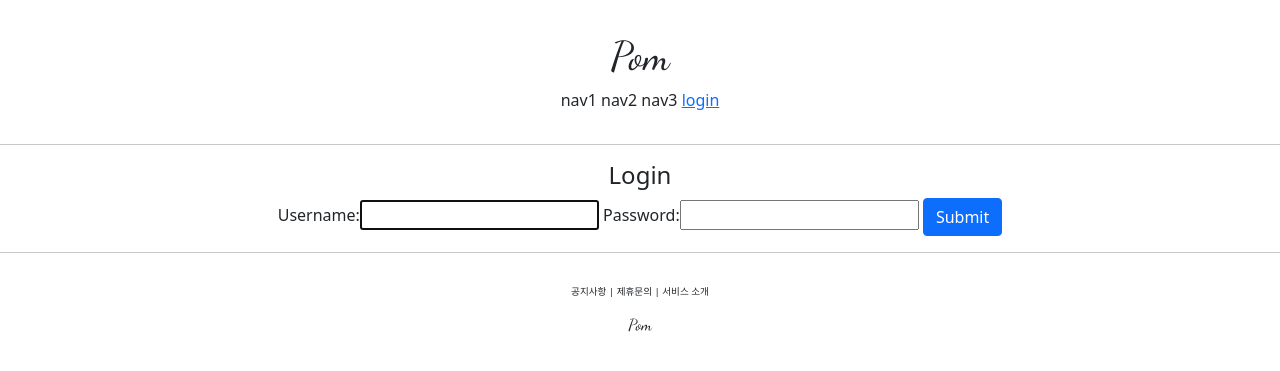
After one commit to duswns094/Pom, a Django app: page /account/login/ in a window 1280 px wide. The commit adds this page. Shown: the top 371 px of the page. Run offline with Django 3.2, Linux system fonts and the light colour scheme; some web fonts are replaced.

Commit message:
django course 22 commit

```diff
--- a/Pom/settings.py
+++ b/Pom/settings.py
@@ -14,6 +14,8 @@ from pathlib import Path
 
 import environ
 import os
+
+from django.urls import reverse_lazy
 
 env = environ.Env(
     # set casting, default value
@@ -48,6 +50,7 @@ INSTALLED_APPS = [
     'django.contrib.sessions',
     'django.contrib.messages',
     'django.contrib.staticfiles',
+    'bootstrap4',
     'accountapp',
 ]
 
@@ -141,3 +144,6 @@ STATICFILES_DIRS = [
 # https://docs.djangoproject.com/en/3.2/ref/settings/#default-auto-field
 
 DEFAULT_AUTO_FIELD = 'django.db.models.BigAutoField'
+
+LOGIN_REDIRECT_URL = reverse_lazy('accountapp:hello_world')
+LOGOUT_REDIRECT_URL = reverse_lazy('accountapp:hello_world')
--- a/accountapp/templates/accountapp/create.html
+++ b/accountapp/templates/accountapp/create.html
@@ -1,11 +1,11 @@
 {% extends 'base.html' %}
-
 {% block content %}
 
   <div style="text-align:center">
     <form action = "{% url 'accountapp:create' %}" method ="post">
       {% csrf_token %}
       {{ form }}
+
       <input type = "submit" class = 'btn btn-primary'>
     </form>
   </div>
--- /dev/null
+++ b/accountapp/templates/accountapp/login.html
@@ -0,0 +1,17 @@
+{% extends 'base.html' %}
+{% block content %}
+
+  <div style="text-align:center">
+    <div>
+      <h4>Login</h4>
+    </div>
+    <div>
+      <form action = "" method ="post">
+        {% csrf_token %}
+        {{ form }}
+        <input type = "submit" class = 'btn btn-primary'>
+      </form>
+    </div>
+  </div>
+
+{% endblock %}
--- a/accountapp/urls.py
+++ b/accountapp/urls.py
@@ -1,3 +1,4 @@
+from django.contrib.auth.views import LoginView, LogoutView
 from django.urls import path
 
 from accountapp.views import hello_world, AccountCreateView
@@ -6,6 +7,8 @@ app_name = "accountapp"
 
 urlpatterns = [
     path('hello_world/', hello_world, name='hello_world'),
+    path('login/', LoginView.as_view(template_name='accountapp/login.html'), name='login'),
+    path('logout/', LogoutView.as_view(), name='logout'),
     path('create/', AccountCreateView.as_view(), name= 'create'),
 
 ]
--- a/templates/header.html
+++ b/templates/header.html
@@ -6,6 +6,14 @@
         <span>nav1</span>
         <span>nav2</span>
         <span>nav3</span>
-        <span>nav4</span>
+        {% if not user.is_authenticated %}
+        <a href="{% url 'accountapp:login' %}?next={{request.path}}">
+            <span>login</span>
+        </a>
+        {% else %}
+        <a href="{% url 'accountapp:logout' %}?next={{request.path}}">
+            <span>logout</span>
+        </a>
+        {% endif %}
     </div>
 </div>
```
